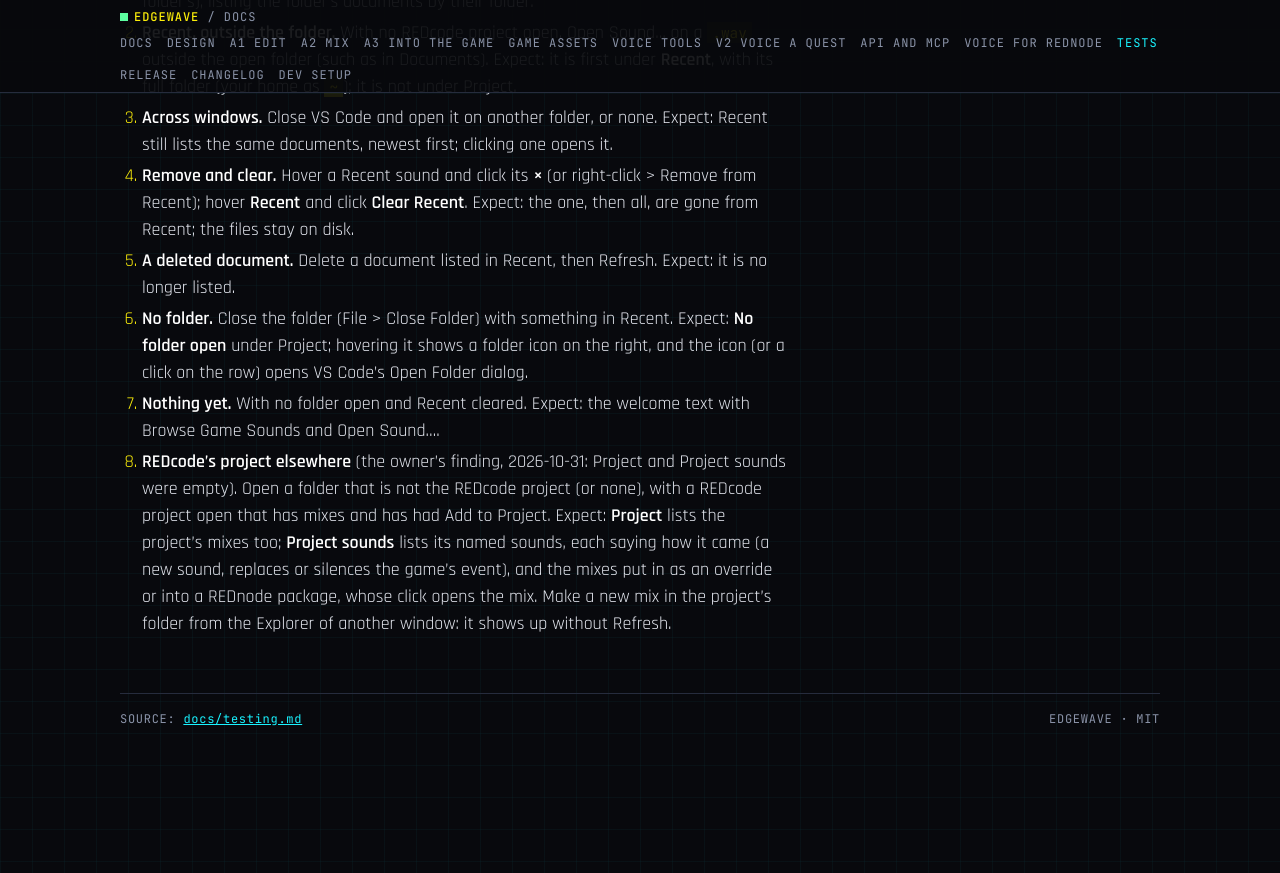
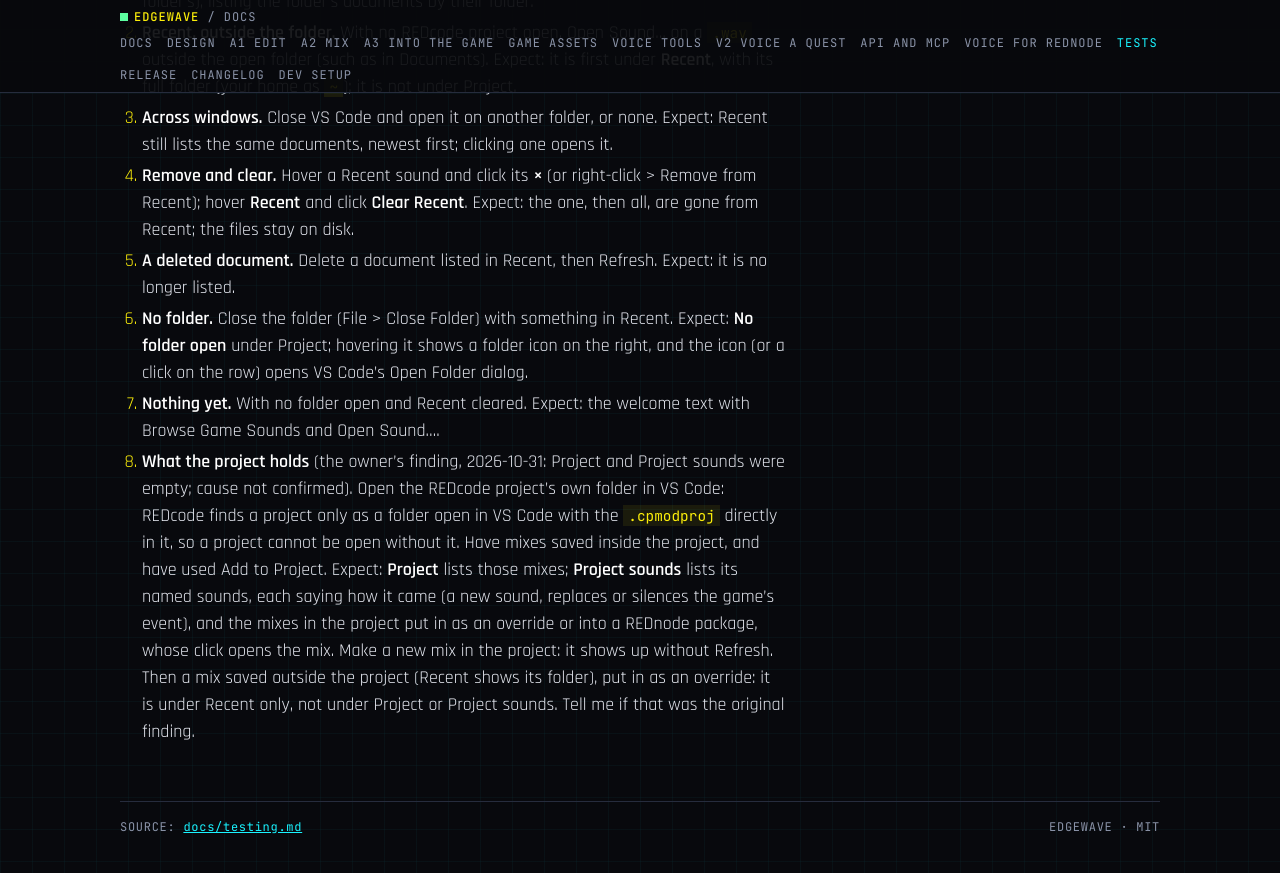
Before and after one commit to Edgemodders/EDGEwave, a Jekyll site: the page built from docs/testing.md, in a window 1280 px wide and 900 px high, scrolled down 21859 px. Shown: the top 873 px of the window. Built offline with Jekyll 4.4.1, drawn with Linux system fonts in a browser that asks for light colours; our own code applies the rules of GitHub Pages for plain Markdown files; before the commit the page ends 22651 px from its top, so only the background shows below that.

Commit message:
Docs: REDcode's project is always an open folder, so Sounds view step 8 and the 0.2.0 note no longer say elsewhere
Co-Authored-By: Claude Opus 5.5 <noreply@anthropic.com>

```diff
--- a/docs/testing.md
+++ b/docs/testing.md
@@ -354,4 +354,4 @@ Asked for by the owner on 2026-10-19: a document kept outside the open folder (m
 5. **A deleted document.** Delete a document listed in Recent, then Refresh. Expect: it is no longer listed.
 6. **No folder.** Close the folder (File > Close Folder) with something in Recent. Expect: **No folder open** under Project; hovering it shows a folder icon on the right, and the icon (or a click on the row) opens VS Code's Open Folder dialog.
 7. **Nothing yet.** With no folder open and Recent cleared. Expect: the welcome text with Browse Game Sounds and Open Sound….
-8. **REDcode's project elsewhere** (the owner's finding, 2026-10-31: Project and Project sounds were empty). Open a folder that is not the REDcode project (or none), with a REDcode project open that has mixes and has had Add to Project. Expect: **Project** lists the project's mixes too; **Project sounds** lists its named sounds, each saying how it came (a new sound, replaces or silences the game's event), and the mixes put in as an override or into a REDnode package, whose click opens the mix. Make a new mix in the project's folder from the Explorer of another window: it shows up without Refresh.
+8. **What the project holds** (the owner's finding, 2026-10-31: Project and Project sounds were empty; cause not confirmed). Open the REDcode project's own folder in VS Code: REDcode finds a project only as a folder open in VS Code with the `.cpmodproj` directly in it, so a project cannot be open without it. Have mixes saved inside the project, and have used Add to Project. Expect: **Project** lists those mixes; **Project sounds** lists its named sounds, each saying how it came (a new sound, replaces or silences the game's event), and the mixes in the project put in as an override or into a REDnode package, whose click opens the mix. Make a new mix in the project: it shows up without Refresh. Then a mix saved outside the project (Recent shows its folder), put in as an override: it is under Recent only, not under Project or Project sounds. Tell me if that was the original finding.
```
Also changed, not shown: CLAUDE.md (+1 -1 lines), CHANGELOG.md.
